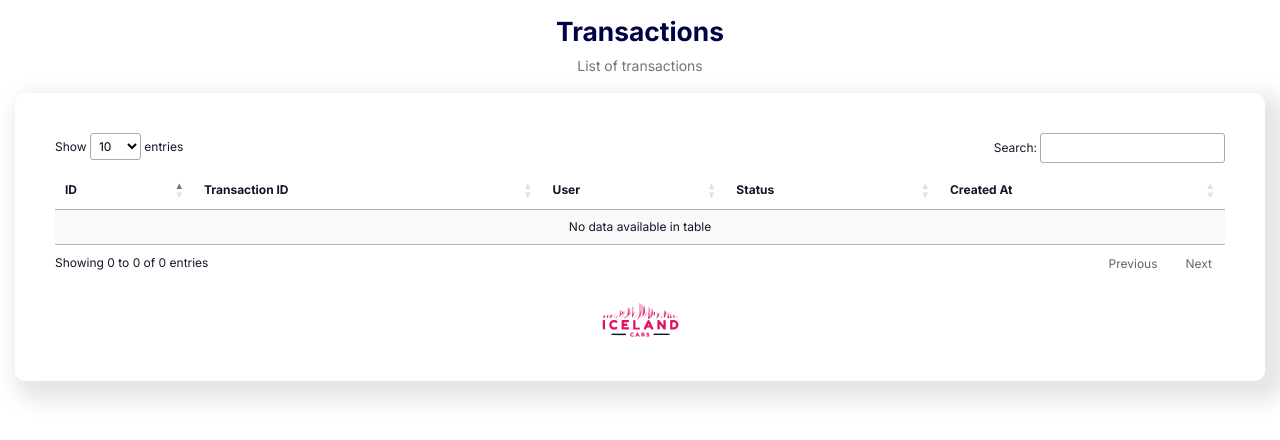
After one commit to espaciorural/scandinavian-travel-test, a PHP site: page /transactions.php in a window 1280 px wide. The commit adds this page. Shown: the top 440 px of the page. Run offline with PHP 8.4, Linux system fonts and the light colour scheme; data that the repository does not hold is empty; some libraries are stand-ins or nearby versions.

Commit message:
add transactions, update utils

```diff
--- a/index.php
+++ b/index.php
@@ -138,7 +138,6 @@
 
 <!-- jQuery y Bootstrap JS -->
 <script src="https://code.jquery.com/jquery-3.5.1.slim.min.js"></script>
-<script src="https://cdn.jsdelivr.net/npm/@popperjs/core@2.10.2/dist/umd/popper.min.js"></script>
 <script src="https://stackpath.bootstrapcdn.com/bootstrap/4.5.2/js/bootstrap.min.js"></script>
 
 <!-- Tu código jQuery para la interacción y envío del formulario iría aquí -->
--- a/ok.php
+++ b/ok.php
@@ -154,7 +154,7 @@ $userData = getUserDataFromTransactionId($transactionId);
             </div>
             <div class="row mt-10">
                 <div class="col-md-12">
-                    <button class="btn btn-primary btn-block">View Our Blog</button>
+                    <a href="transactions.php" class="btn btn-primary btn-block">View Transactions</a>
                 </div>
             </div>
             <div class="row mt-20">
@@ -167,7 +167,6 @@ $userData = getUserDataFromTransactionId($transactionId);
 
             <!-- jQuery y Bootstrap JS -->
             <script src="https://code.jquery.com/jquery-3.6.4.min.js"></script>
-            <script src="https://cdn.jsdelivr.net/npm/@popperjs/core@2.10.2/dist/umd/popper.min.js"></script>
             <script src="https://stackpath.bootstrapcdn.com/bootstrap/4.5.2/js/bootstrap.min.js"></script>
 
             <!-- Tu código jQuery para la interacción y envío del formulario iría aquí -->
--- /dev/null
+++ b/transactions.php
@@ -0,0 +1,89 @@
+<?php
+session_start();
+include 'utilities/utils.php';
+$transactions = getTransactions();
+?>
+
+<!DOCTYPE html>
+<html lang="es">
+
+<head>
+    <meta charset="UTF-8">
+    <meta name="viewport" content="width=device-width, initial-scale=1, shrink-to-fit=no">
+    <title>Scandinavian Travel Test</title>
+
+    <!-- Bootstrap CSS -->
+    <link rel="stylesheet" href="https://stackpath.bootstrapcdn.com/bootstrap/4.5.2/css/bootstrap.min.css">
+
+    <!-- Google Fonts - Inter -->
+    <link rel="stylesheet" href="https://fonts.googleapis.com/css2?family=Inter:wght@300;400;500;600;700&display=swap">
+
+    <!-- Font awesome -->
+    <link rel="stylesheet" href="https://cdnjs.cloudflare.com/ajax/libs/font-awesome/6.4.2/css/all.min.css">
+
+    <!-- dataTables -->
+    <link rel="stylesheet" type="text/css" href="https://cdn.datatables.net/1.13.7/css/jquery.dataTables.min.css">
+
+    <!-- Archivo CSS personalizado para la prueba -->
+    <link rel="stylesheet" href="assets/style.css">
+</head>
+
+<body>
+
+    <div class="container mt-3" style="max-width:100%">
+        <h1 class="text-center primary">Transactions</h1>
+        <p class="text-center">
+            List of transactions
+        </p>
+
+        <div class="info-container" style="max-width:100%">
+
+            <div class="row">
+                <div class="col-md-12">
+                    <table id="transactionsTable" class="display">
+                        <thead>
+                            <tr>
+                                <th>ID</th>
+                                <th>Transaction ID</th>
+                                <th>User</th>
+                                <th>Status</th>
+                                <th>Created At</th>
+                            </tr>
+                        </thead>
+                        <tbody>
+                        <?php foreach ($transactions as $transaction) : ?>
+                            <tr>
+                                <td><?= $transaction['id'] ?></td>
+                                <td><?= $transaction['transaction_id'] ?></td>
+                                <td><?= $transaction['first_name'] ?> <?= $transaction['last_name'] ?></td>
+                                <td class="<?= getStatusClass($transaction['status']) ?>"><?= getStatusText($transaction['status']) ?></td>
+                                <td><?= $transaction['created_at'] ?></td>
+                            </tr>
+                        <?php endforeach; ?>
+                        </tbody>
+                    </table>
+                </div>
+            </div>
+            <div class="row mt-20">
+                <div class="col-md-12 text-center">
+                    <img src="assets/logo.png" alt="Logo" class="img-fluid">
+                </div>
+            </div>
+        </div>
+    </div>
+
+            <!-- jQuery y Bootstrap JS -->
+            <script src="https://code.jquery.com/jquery-3.6.4.min.js"></script>
+            <script src="https://stackpath.bootstrapcdn.com/bootstrap/4.5.2/js/bootstrap.min.js"></script>
+            <script type="text/javascript" charset="utf8" src="https://cdn.datatables.net/1.13.7/js/jquery.dataTables.min.js"></script>
+
+            <!-- Tu código jQuery para la interacción y envío del formulario iría aquí -->
+            <script>
+                $(document).ready(function() {
+                    $('#transactionsTable').DataTable();
+                });
+            </script>
+
+</body>
+
+</html>
--- a/utilities/utils.php
+++ b/utilities/utils.php
@@ -20,5 +20,45 @@ function getUserDataFromTransactionId($transactionId)
     return null;
 }
 
+function getTransactions() {
+
+    global $conn;
+
+    $query = "SELECT purchases.id, purchases.transaction_id, users.first_name, users.last_name, purchases.status, purchases.created_at
+          FROM scandinavian_purchases AS purchases
+          INNER JOIN scandinavian_user AS users ON purchases.user_id = users.id";
+
+    $result = mysqli_query($conn, $query);
+
+    if ($result && mysqli_num_rows($result) > 0) {
+        return mysqli_fetch_all($result, MYSQLI_ASSOC);
+    }
+
+    return null;
+
+}
+
+function getStatusClass($status) {
+    switch ($status) {
+        case 'CLO':
+            return 'table-success';
+        case 'ERR':
+            return 'table-danger';
+        default:
+            return '';
+    }
+}
+
+function getStatusText($status) {
+    switch ($status) {
+        case 'CLO':
+            return 'SUCCESS';
+        case 'ERR':
+            return 'ERROR';
+        default:
+            return $status;
+    }
+}
+
 
 ?>
```
